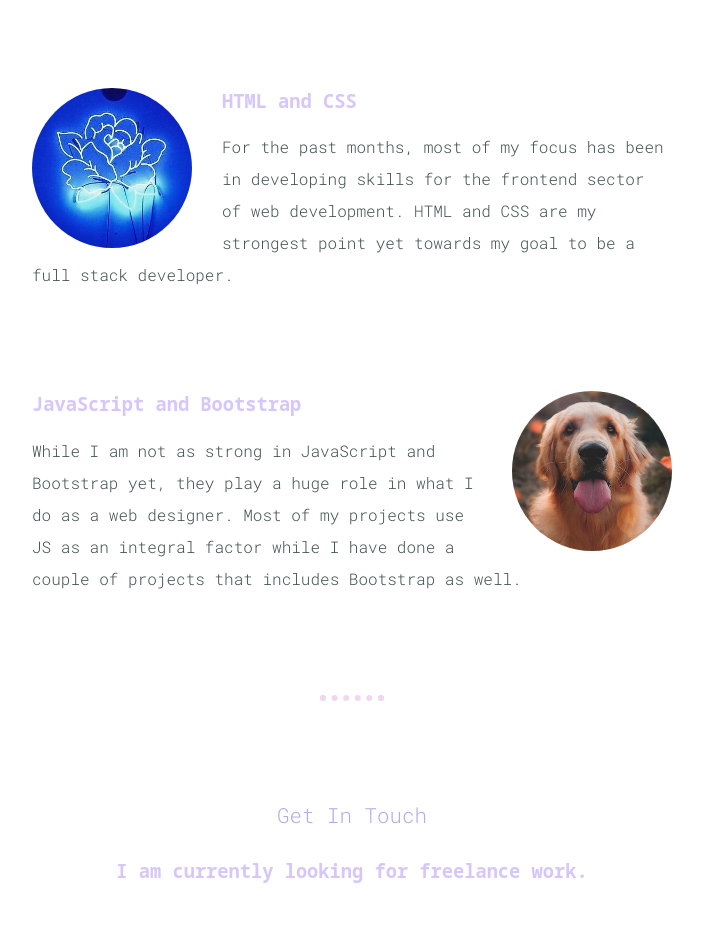
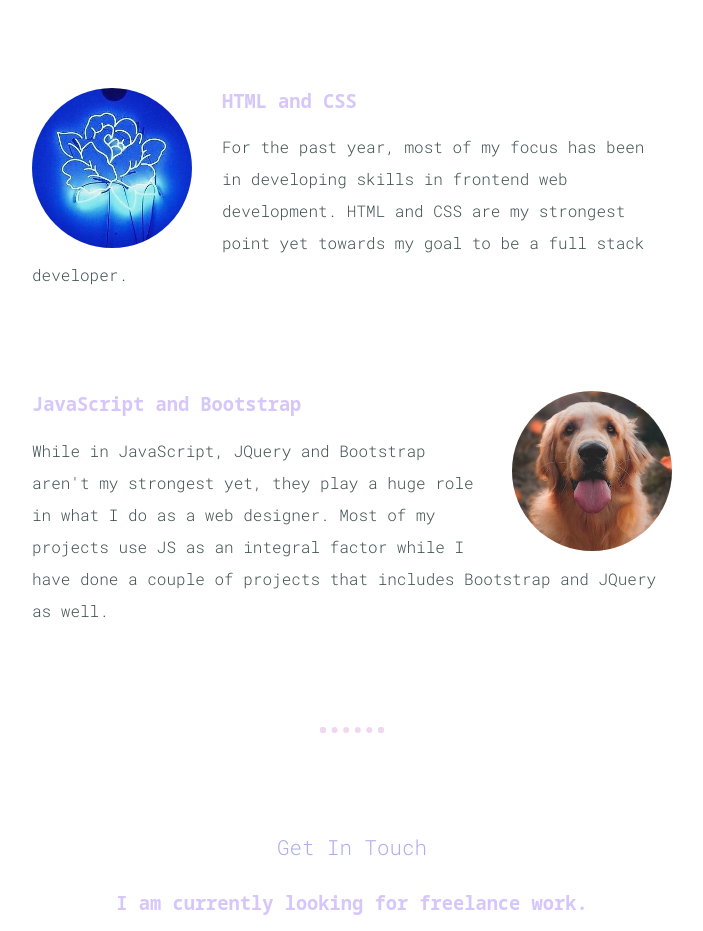
Before and after one commit to ansy015/Personal-Website, a plain HTML site: page index.html in a window 1280 px wide. Shown: the part 1520-2451 px from the top of the page, without its empty margins (288-991 px from the left). Drawn offline with Linux system fonts and the light colour scheme.

Commit message:
Update index.html

```diff
--- a/index.html
+++ b/index.html
@@ -20,7 +20,9 @@
       <div class="navbar">
         <a class="tags" href="#skills">Skills</a>
         <a class="tags" href="#contact-me">Contact</a>
-        <a class="tags" href="https://ansy015.github.io/CV/" target="_blank">Projects</a>
+        <a class="tags" href="https://ansy015.github.io/CV/" target="_blank"
+          >Projects</a
+        >
       </div>
     </div>
     <div class="top-container">
@@ -45,19 +47,19 @@
           <img class="project1" src="Images/project-1.jpg" alt="project" />
           <h3>HTML and CSS</h3>
           <p>
-            For the past months, most of my focus has been in developing skills
-            for the frontend sector of web development. HTML and CSS are my
-            strongest point yet towards my goal to be a full stack developer.
+            For the past year, most of my focus has been in developing skills in
+            frontend web development. HTML and CSS are my strongest point yet
+            towards my goal to be a full stack developer.
           </p>
         </div>
         <div class="skill-row">
           <img class="dog" src="Images/dog-img.jpg" alt="dog" />
           <h3>JavaScript and Bootstrap</h3>
           <p>
-            While I am not as strong in JavaScript and Bootstrap yet, they play
-            a huge role in what I do as a web designer. Most of my projects use
-            JS as an integral factor while I have done a couple of projects that
-            includes Bootstrap as well.
+            While in JavaScript, JQuery and Bootstrap aren't my strongest yet,
+            they play a huge role in what I do as a web designer. Most of my
+            projects use JS as an integral factor while I have done a couple of
+            projects that includes Bootstrap and JQuery as well.
           </p>
         </div>
       </div>
```
